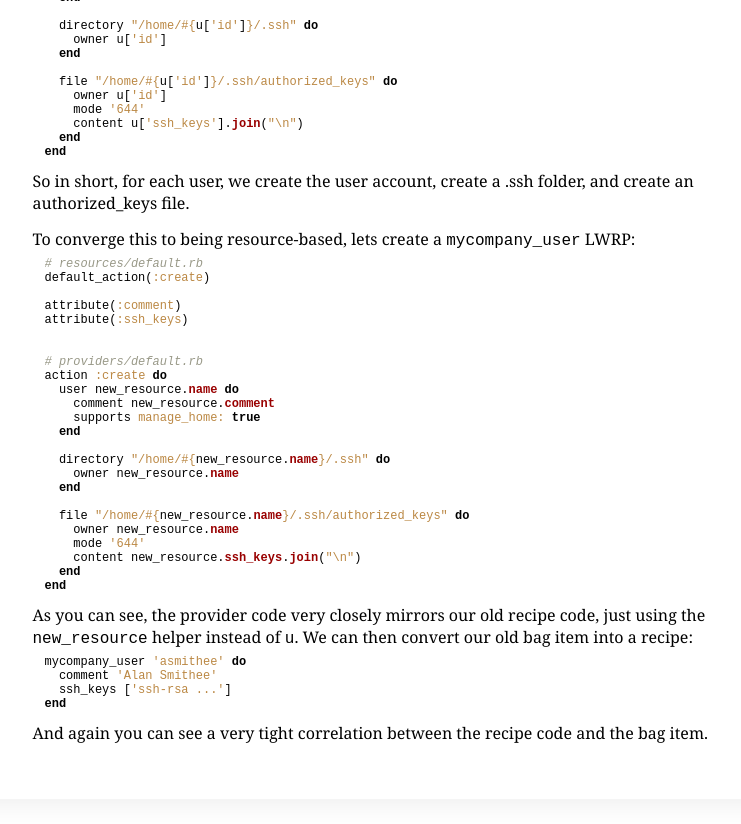
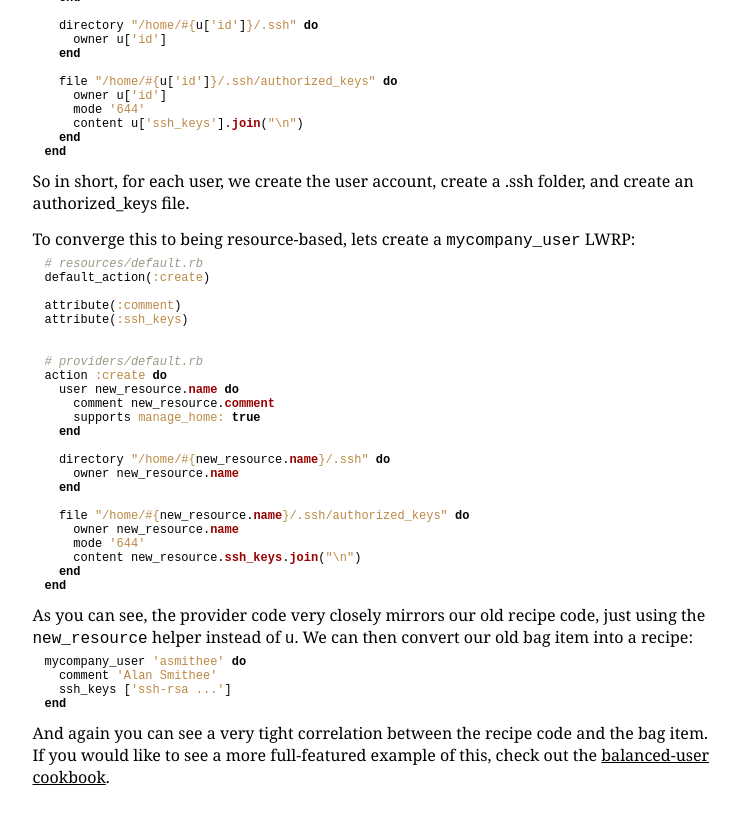
Before and after one commit to coderanger/coderanger.net, a Jekyll site: the page built from _posts/2014-02-23-data-bags.markdown, in a window 1280 px wide and 900 px high, scrolled down 2120 px. Shown: the top 824 px of the window, without its empty margins (256-997 px from the left). Built offline with Jekyll 4.4.1, drawn with Linux system fonts in a browser that asks for light colours; nearby versions of some CDN libraries; some web fonts are replaced; Markdown is read by kramdown in place of the engine named in the settings; comment, search, counter and statistics services are not loaded.

Commit message:
Add link back for balanced-user.

```diff
--- a/_posts/2014-02-23-data-bags.markdown
+++ b/_posts/2014-02-23-data-bags.markdown
@@ -164,4 +164,5 @@ end
 {% endhighlight %}
 
 And again you can see a very tight correlation between the recipe code and the
-bag item.
+bag item. If you would like to see a more full-featured example of this, check
+out the [balanced-user cookbook](https://github.com/balanced-cookbooks/balanced-user).
```
